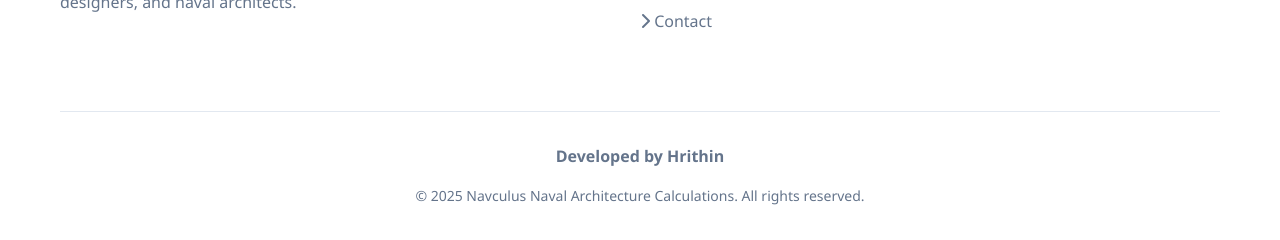
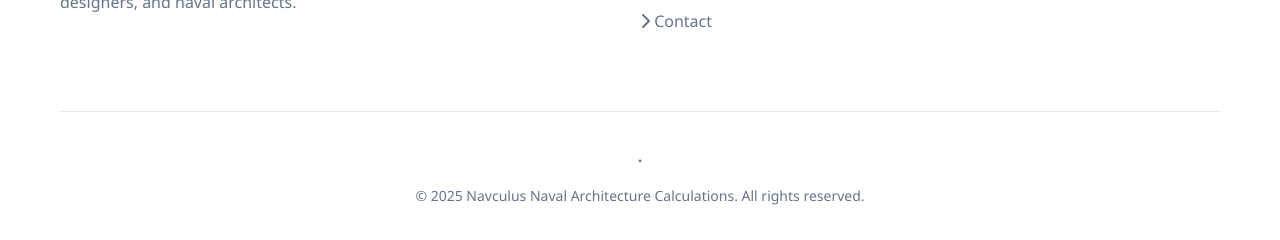
Before and after one commit to hrithint/hrithint.github.io, a website: page index.html in a window 1280 px wide. Shown: the part 3086-3326 px from the top of the page. Drawn offline with Linux system fonts and the light colour scheme.

Commit message:
Update index.html

```diff
--- a/index.html
+++ b/index.html
@@ -653,7 +653,7 @@
                 <div class="footer-links"><h4>Quick Links</h4><ul><li><a href="#"><i class="fas fa-chevron-right"></i> Home</a></li><li><a href="about.html"><i class="fas fa-chevron-right"></i> About Us</a></li><li><a href="contact.html"><i class="fas fa-chevron-right"></i> Contact</a></li></ul></div>
                 <div class="footer-links"><h4>Resources</h4><ul><li><a href="#"><i class="fas fa-chevron-right"></i> Industry Standards</a></li><li><a href="#"><i class="fas fa-chevron-right"></i> Technical Support</a></li></ul></div>
             </div>
-            <div class="footer-developer">Developed by Hrithin</div>
+            <div class="footer-developer">.</div>
             <div class="copyright"><p>&copy; 2025 Navculus Naval Architecture Calculations. All rights reserved.</p></div>
         </div>
     </footer>
```
